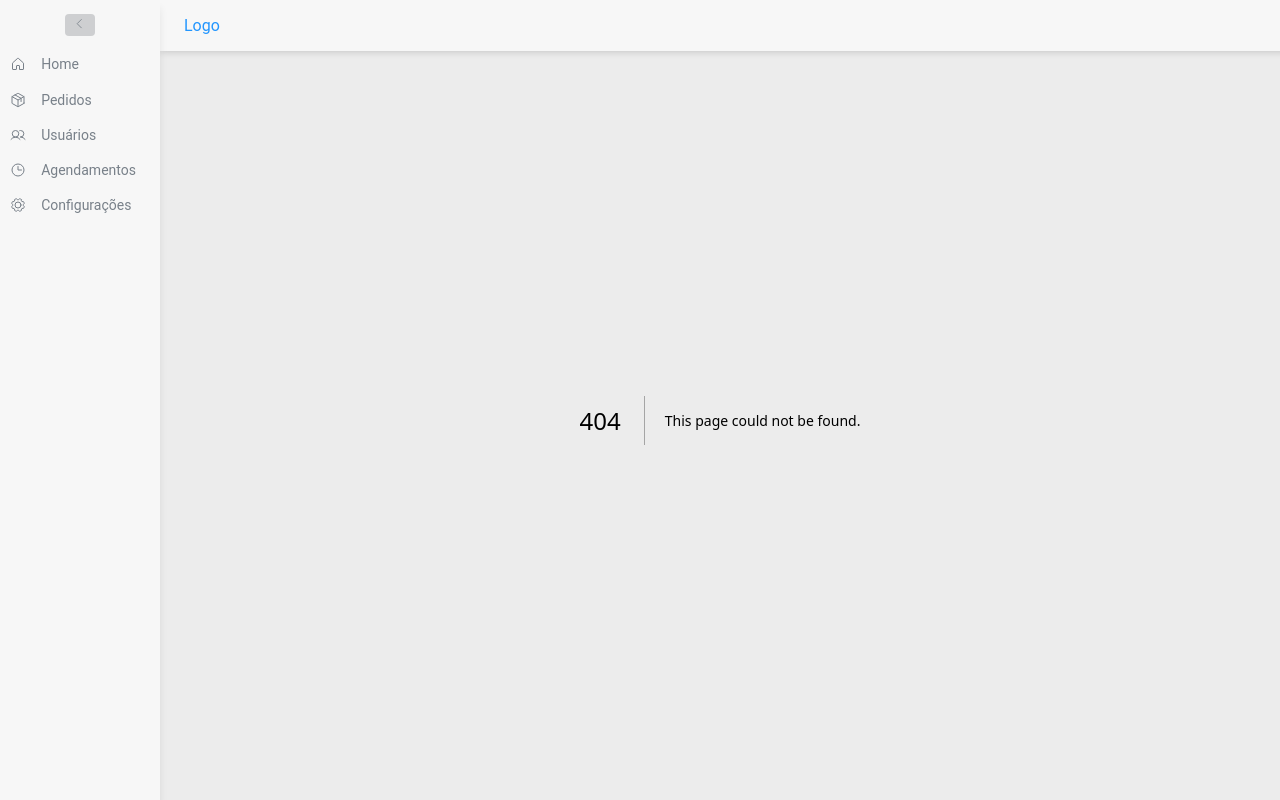
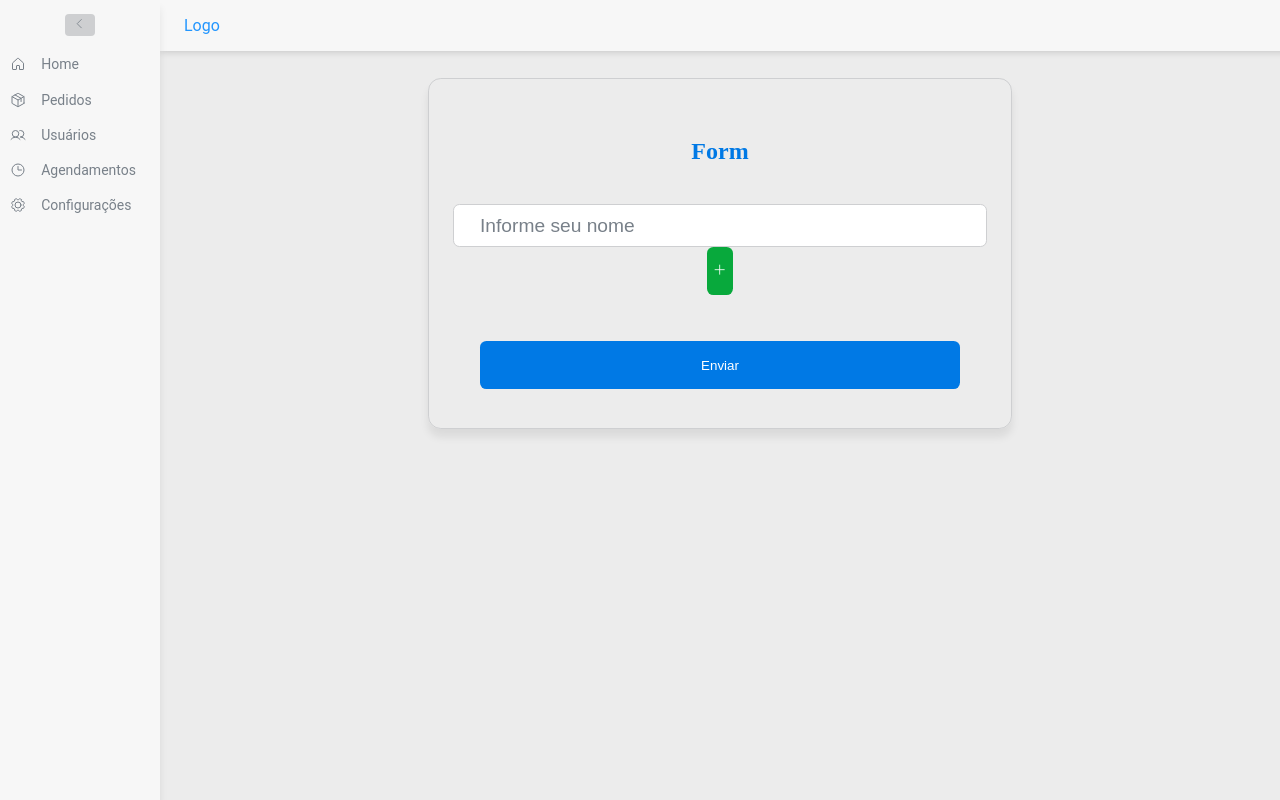
Before and after one commit to jjunior96/youtube-template, a Next.js app: page /form in a window 1280 px wide. Before the commit this address had no page. Built offline with nearby package versions, Linux system fonts and the light colour scheme.

Commit message:
feat: create pages

```diff
--- /dev/null
+++ b/src/app/example/[id]/route.ts
@@ -0,0 +1,6 @@
+import { redirect } from 'next/navigation';
+import { NextRequest, NextResponse } from 'next/server';
+
+export async function GET(request: NextRequest) {
+  redirect('https://www.devjuniorplus.com.br/');
+}
--- /dev/null
+++ b/src/app/example/route.ts
@@ -0,0 +1,8 @@
+import { NextResponse } from 'next/server';
+
+export async function GET(request: Request) {
+  const res = await fetch('https://jsonplaceholder.typicode.com/posts');
+  const data = await res.json();
+
+  return NextResponse.json({ data });
+}
--- /dev/null
+++ b/src/app/form/page.tsx
@@ -0,0 +1,109 @@
+'use client';
+
+import { useFieldArray, useForm } from 'react-hook-form';
+
+import { zodResolver } from '@hookform/resolvers/zod';
+import { Plus, Minus } from 'phosphor-react';
+import { z } from 'zod';
+
+import * as S from './styles';
+
+const billsSchema = z.array(
+  z.object({
+    name: z.string().min(2, 'Por favor, informe um descrição válida'),
+    amount: z.number().positive('Por favor, informe um valor válido')
+  })
+);
+
+const schema = z
+  .object({
+    name: z.string().min(3, 'Por favor, informe um nome válido'),
+    bills: billsSchema
+  })
+  .refine((fields) => fields.bills.length > 0, {
+    path: ['bills'],
+    message: 'Por favor, informe pelo menos uma conta'
+  });
+
+type FormDataProps = z.infer<typeof schema>;
+
+export default function Form() {
+  const {
+    formState: { errors },
+    handleSubmit,
+    register,
+    control
+  } = useForm<FormDataProps>({
+    mode: 'all',
+    resolver: zodResolver(schema)
+  });
+  const { fields, append, remove } = useFieldArray({
+    name: 'bills',
+    control
+  });
+
+  console.log(errors);
+
+  const handleFormSubmit = (data: FormDataProps) => {
+    console.log(data);
+  };
+
+  return (
+    <S.Container>
+      <div>
+        <h2>Form</h2>
+
+        <form onSubmit={handleSubmit(handleFormSubmit)}>
+          <input
+            {...register('name')}
+            type="text"
+            placeholder="Informe seu nome"
+          />
+          {errors.name?.message && <p>{errors.name?.message}</p>}
+
+          {fields.map((field, index) => (
+            <S.BillContainer key={field.id}>
+              <div>
+                <input {...register(`bills.${index}.name`)} type="text" />
+                {errors?.bills && <p>{errors?.bills[index]?.name?.message}</p>}
+              </div>
+
+              <div>
+                <input
+                  {...register(`bills.${index}.amount`, {
+                    valueAsNumber: true
+                  })}
+                  type="number"
+                />
+                {errors?.bills && (
+                  <p>{errors?.bills[index]?.amount?.message}</p>
+                )}
+              </div>
+
+              <button type="button" onClick={() => remove(index)}>
+                <Minus />
+              </button>
+            </S.BillContainer>
+          ))}
+
+          <button
+            type="button"
+            className="add"
+            onClick={() =>
+              append({
+                name: '',
+                amount: 0
+              })
+            }
+          >
+            <Plus />
+          </button>
+
+          <p>{errors.bills?.message}</p>
+
+          <button type="submit">Enviar</button>
+        </form>
+      </div>
+    </S.Container>
+  );
+}
--- /dev/null
+++ b/src/app/form/styles.ts
@@ -0,0 +1,108 @@
+import styled from 'styled-components';
+
+import { theme } from 'styles';
+
+export const Container = styled.div`
+  width: 100%;
+
+  > div {
+    border: 1px solid ${theme.colors.neutral_400};
+    box-shadow: ${theme.box.shadow};
+    border-radius: 0.8rem;
+
+    width: 100%;
+    max-width: 30rem;
+
+    padding: 2.4rem 3.2rem;
+    margin: 0 auto;
+
+    margin-top: 2.4rem;
+
+    display: flex;
+    align-items: center;
+    flex-direction: column;
+
+    h2 {
+      font-family: 'Permanent Marker', cursive;
+      color: ${theme.colors.blue_110};
+    }
+  }
+
+  form {
+    width: 100%;
+
+    display: flex;
+    align-items: center;
+    flex-direction: column;
+
+    input {
+      width: 100%;
+      height: 1.8rem;
+      font-size: 1.2rem;
+      margin-top: 1.2rem;
+
+      padding: 0.4rem 1.6rem;
+      border-radius: 0.4rem;
+      border: 1px solid ${theme.colors.neutral_400};
+
+      &::placeholder {
+        color: ${theme.colors.neutral_500};
+      }
+
+      &:focus-within {
+        outline: 2px solid ${theme.colors.blue_90};
+      }
+    }
+
+    p {
+      display: flex;
+      justify-content: flex-start;
+      font-size: 14px;
+      width: 100%;
+      margin-top: 0.6rem;
+      color: ${theme.colors.red_110};
+    }
+
+    button {
+      width: 100%;
+      margin-top: 1.4rem;
+
+      height: 3rem;
+
+      border: none;
+      border-radius: 0.4rem;
+      background-color: ${theme.colors.blue_110};
+      color: ${theme.colors.neutral_100};
+
+      &:focus-within {
+        outline: 2px solid ${theme.colors.blue_90};
+      }
+
+      &[type='button'],
+      .add {
+        background-color: red;
+        margin-top: 0;
+        background-color: ${theme.colors.green_100};
+        width: fit-content;
+      }
+    }
+  }
+`;
+
+export const BillContainer = styled.div`
+  display: flex;
+  align-items: center;
+  width: 100%;
+
+  div {
+    width: 100%;
+    display: flex;
+    flex-direction: column;
+  }
+
+  button {
+    margin: 0;
+
+    background-color: red;
+  }
+`;
--- a/src/app/head.tsx
+++ b/src/app/head.tsx
@@ -1,7 +1,7 @@
 export default function Head() {
   return (
     <>
-      <title>Error Boundary</title>
+      <title>Example</title>
       <meta content="width=device-width, initial-scale=1" name="viewport" />
       <link rel="icon" href="/favicon.ico" />
     </>
--- a/src/app/layout.tsx
+++ b/src/app/layout.tsx
@@ -1,4 +1,6 @@
 'use client';
+
+import NextNProgress from 'nextjs-progressbar';
 
 import { Layout } from 'components/Layout';
 
@@ -15,11 +17,17 @@ export default function RootLayout({
     <html>
       <head />
 
-      <AppProvider>
-        <body className={styles.body}>
+      <body className={styles.body}>
+        <AppProvider>
+          {/* <NextNProgress
+            color="#719c1"
+            startPosition={0.3}
+            stopDelayMs={200}
+            height={3}
+          /> */}
           <Layout>{children}</Layout>
-        </body>
-      </AppProvider>
+        </AppProvider>
+      </body>
     </html>
   );
 }
```
Also changed, not shown: src/app/loading.tsx (added, +7 -0 lines), src/app/page.tsx (+26 -8 lines), src/app/products/button.tsx (added, +9 -0 lines), src/app/products/page.tsx (added, +30 -0 lines), src/app/users/page.tsx (added, +18 -0 lines).
